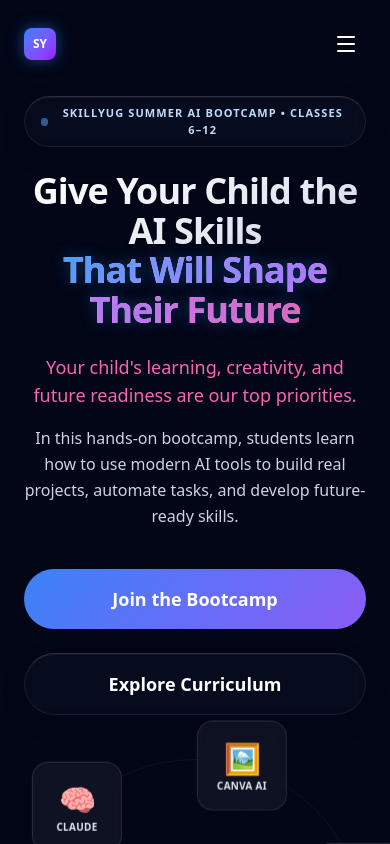
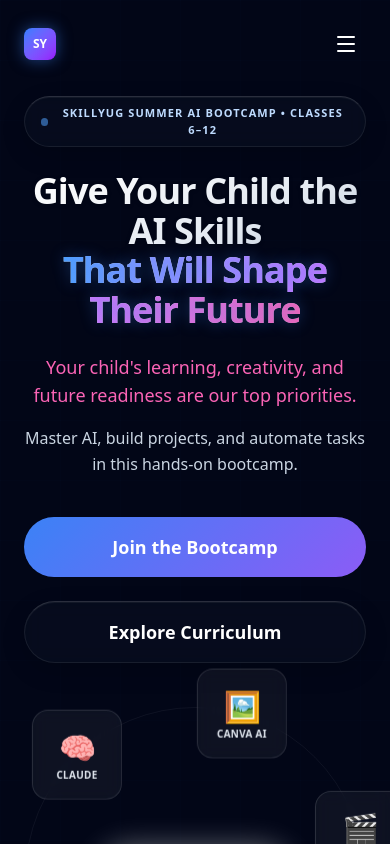
Before and after one commit to parv43/skillyugweb, a Next.js app: page / in a window 390 px wide. Shown: the top 844 px of the page. Built offline with nearby package versions, Linux system fonts and the light colour scheme.

Commit message:
Optimize hero description for mobile view for better layout

```diff
--- a/src/components/HeroSection.tsx
+++ b/src/components/HeroSection.tsx
@@ -99,8 +99,11 @@ export default function HeroSection() {
             Your child's learning, creativity, and future readiness are our top priorities.
           </p>
 
-          <p className="text-base md:text-lg text-slate-300 max-w-xl mb-10 font-light leading-relaxed">
+          <p className="text-base md:text-lg text-slate-300 max-w-xl mb-10 font-light leading-relaxed hidden md:block">
             In this hands-on bootcamp, students learn how to use modern AI tools to build real projects, automate tasks, and develop future-ready skills.
+          </p>
+          <p className="text-base text-slate-300 max-w-xl mb-10 font-light leading-relaxed md:hidden block">
+            Master AI, build projects, and automate tasks in this hands-on bootcamp.
           </p>
 
           <div className="flex flex-col sm:flex-row items-center gap-6 w-full sm:w-auto">
```
